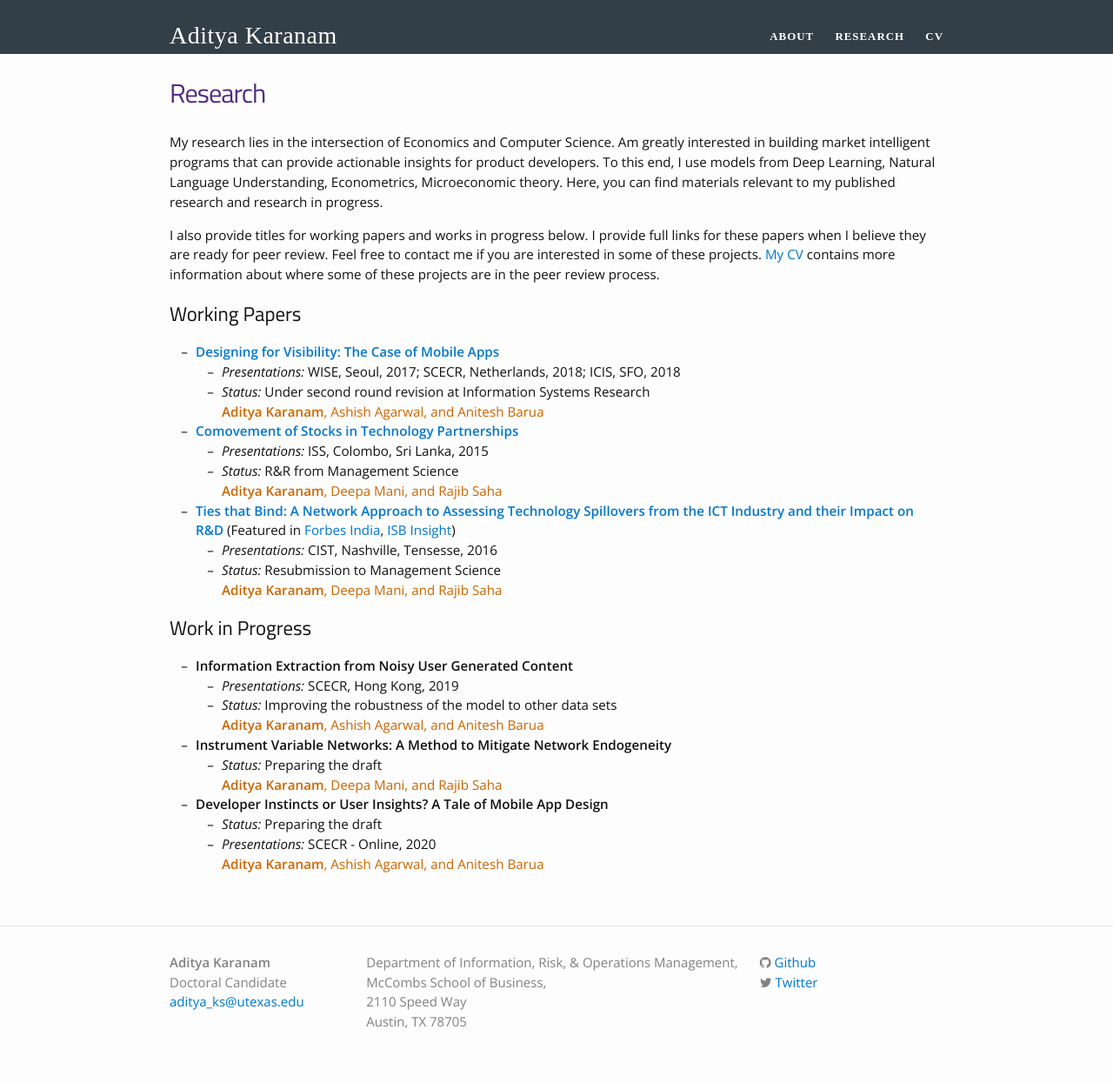
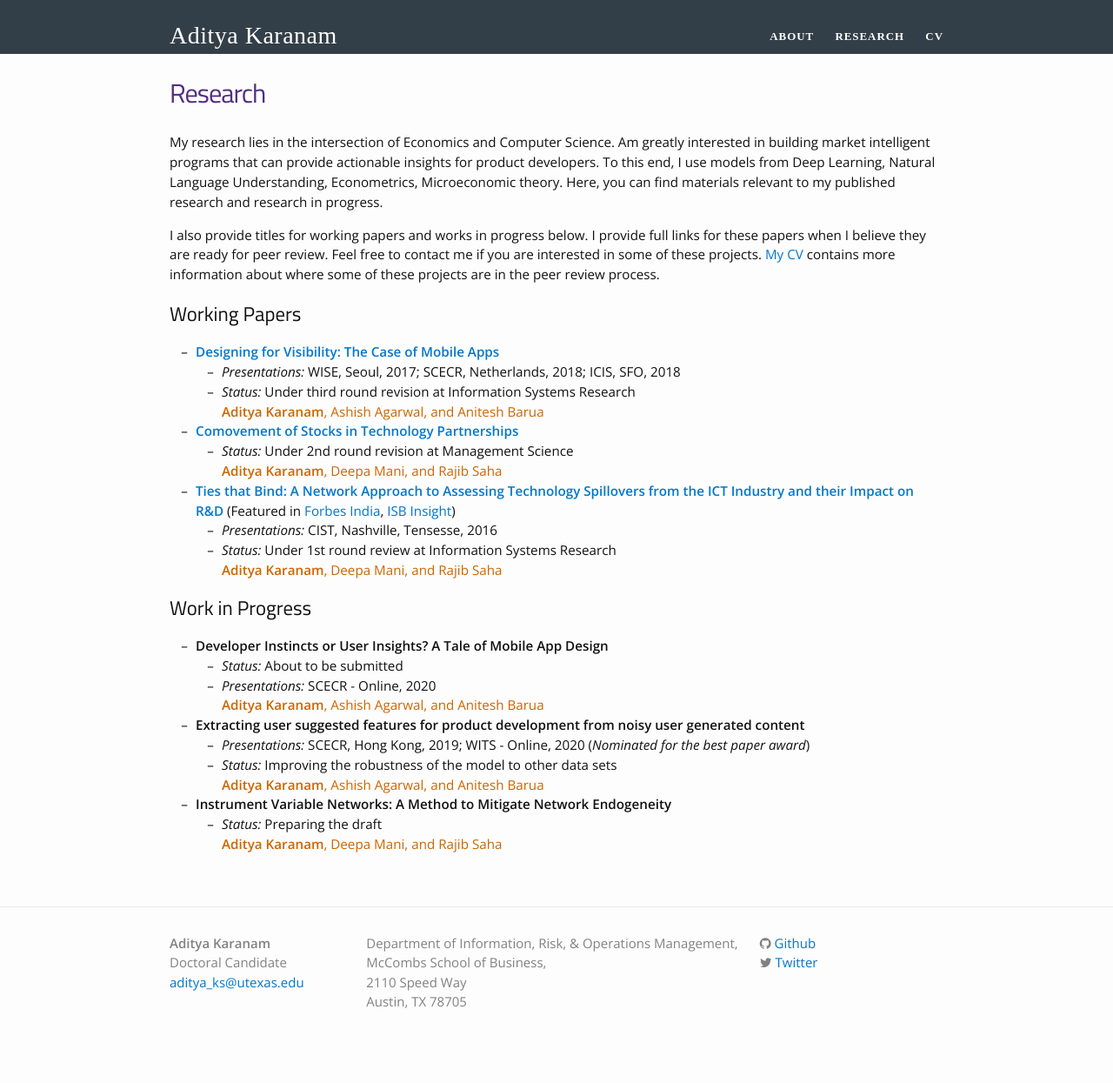
Before and after one commit to askaranam/askaranam.github.io, a Jekyll site: the page built from research.md, in a window 1280 px wide. Shown: the whole page at 87% size. Built offline with Jekyll 4.4.1, drawn with Linux system fonts in a browser that asks for light colours; nearby versions of some CDN libraries; some web fonts are replaced; after the commit the page ends 1223 px from its top, so only the background shows below that.

Commit message:
Update research.md

```diff
--- a/research.md
+++ b/research.md
@@ -18,35 +18,34 @@ I also provide titles for working papers and works in progress below. I provide
 
 * **[Designing for Visibility: The Case of Mobile Apps](https://papers.ssrn.com/sol3/papers.cfm?abstract_id=3635854)**
     * *Presentations:*  WISE, Seoul, 2017; SCECR, Netherlands, 2018; ICIS, SFO, 2018
-    * *Status:* Under second round revision at Information Systems Research <br/>
+    * *Status:* Under third round revision at Information Systems Research <br/>
     <span style="color: rgb(204,102,0)"><b>Aditya Karanam</b>, Ashish Agarwal, and Anitesh Barua</span> <br/>
 
 * **[Comovement of Stocks in Technology Partnerships](https://papers.ssrn.com/sol3/papers.cfm?abstract_id=3534561)**
-    * *Presentations:*  ISS, Colombo, Sri Lanka, 2015
-    * *Status:* R&R from Management Science <br/>
+    * *Status:* Under 2nd round revision at Management Science <br/>
     <span style="color: rgb(204,102,0)"><b>Aditya Karanam</b>, Deepa Mani, and Rajib Saha</span>
 
 * **[Ties that Bind: A Network Approach to Assessing Technology Spillovers from the ICT Industry and their Impact on R&D](https://papers.ssrn.com/sol3/papers.cfm?abstract_id=3436764)** (Featured in [Forbes India](http://www.forbesindia.com/article/isbinsight/more-bang-for-your-digital-spend-technology-and-rd/49951/1), [ISB Insight](http://isbinsight.isb.edu/the-digital-transformation-of-rd/)) <br/>
     * *Presentations:*  CIST, Nashville, Tensesse, 2016
-    * *Status:* Resubmission to Management Science <br/>
+    * *Status:* Under 1st round review at Information Systems Research <br/>
     <span style="color: rgb(204,102,0)"><b>Aditya Karanam</b>, Deepa Mani, and Rajib Saha</span> <br/>
 
 
 ## Work in Progress
 
-* **Information Extraction from Noisy User Generated Content**
-    * *Presentations:*  SCECR, Hong Kong, 2019
+* **Developer Instincts or User Insights? A Tale of Mobile App Design**
+    * *Status:* About to be submitted <br/>
+    * *Presentations:*  SCECR - Online, 2020 <br/>
+    <span style="color: rgb(204,102,0)"><b>Aditya Karanam</b>, Ashish Agarwal, and Anitesh Barua</span>
+
+* **Extracting user suggested features for product development from noisy user generated content**
+    * *Presentations:*  SCECR, Hong Kong, 2019; WITS - Online, 2020 (*Nominated for the best paper award*)
     * *Status:* Improving the robustness of the model to other data sets <br/>
     <span style="color: rgb(204,102,0)"><b>Aditya Karanam</b>, Ashish Agarwal, and Anitesh Barua</span>
 
 * **Instrument Variable Networks: A Method to Mitigate Network Endogeneity**
     * *Status:* Preparing the draft <br/>
     <span style="color: rgb(204,102,0)"><b>Aditya Karanam</b>, Deepa Mani, and Rajib Saha</span>
-
-* **Developer Instincts or User Insights? A Tale of Mobile App Design**
-    * *Status:* Preparing the draft <br/>
-    * *Presentations:*  SCECR - Online, 2020 <br/>
-    <span style="color: rgb(204,102,0)"><b>Aditya Karanam</b>, Ashish Agarwal, and Anitesh Barua</span>
 
 
 
```
